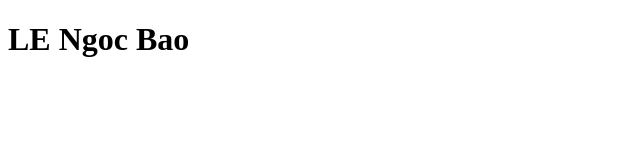
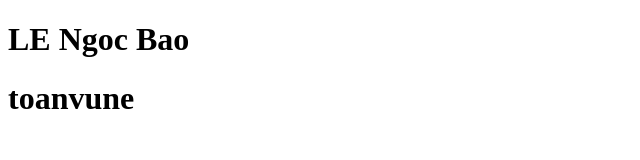
Before and after one commit to BaoLopTruong/demo-git, a plain HTML site: page index.html in a window 1280 px wide. Shown: the whole page, without its empty margins (0-640 px from the left). Drawn offline with Linux system fonts and the light colour scheme.

Commit message:
update nicotin

```diff
--- a/index.html
+++ b/index.html
@@ -1,12 +1,17 @@
 <!DOCTYPE html>
 <html lang="en">
+
 <head>
     <meta charset="UTF-8">
     <meta http-equiv="X-UA-Compatible" content="IE=edge">
     <meta name="viewport" content="width=device-width, initial-scale=1.0">
     <title>Document</title>
 </head>
+
 <body>
     <h1>LE Ngoc Bao</h1>
+    <h1>toanvune</h1>
+
 </body>
+
 </html>
```
